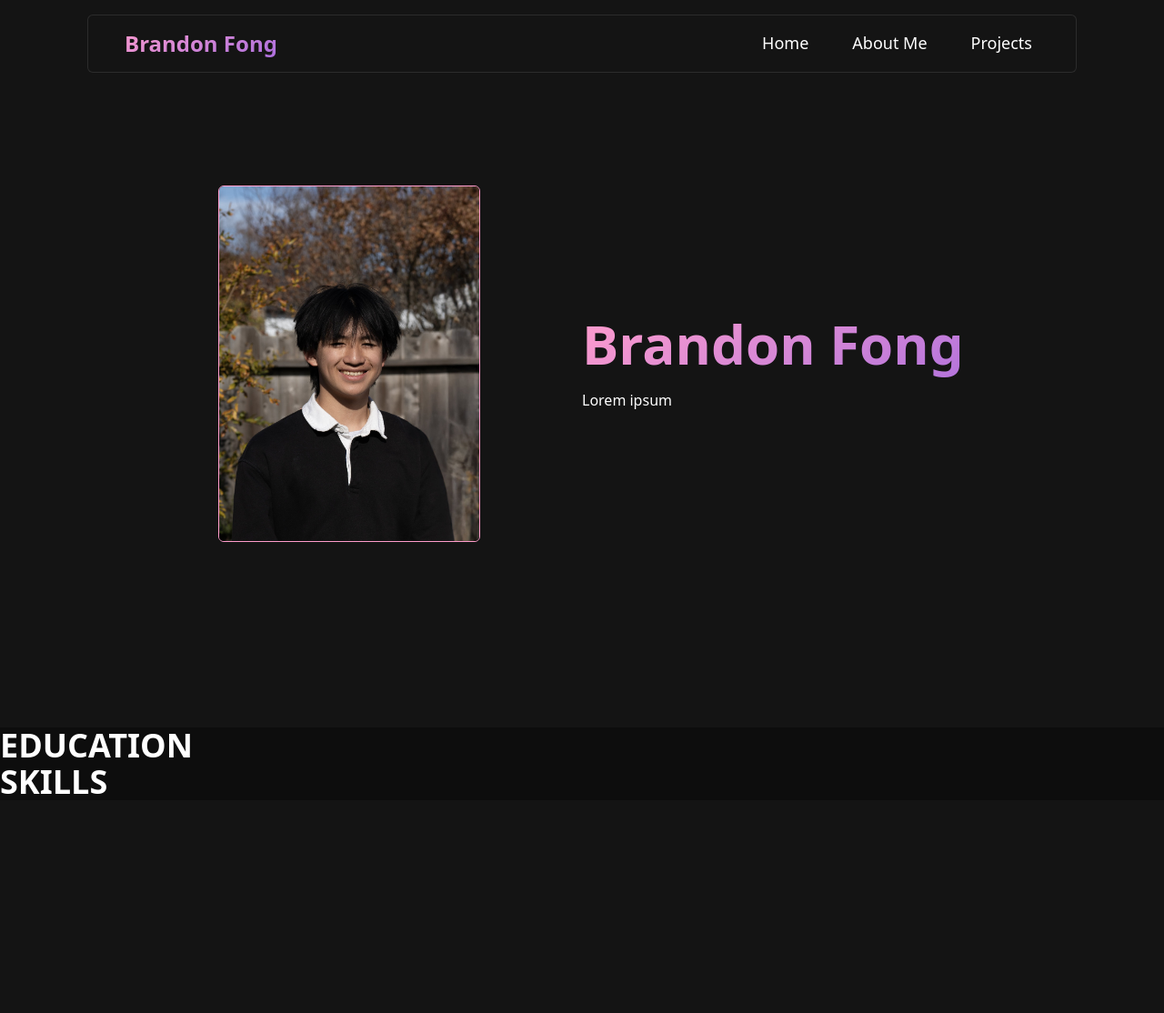
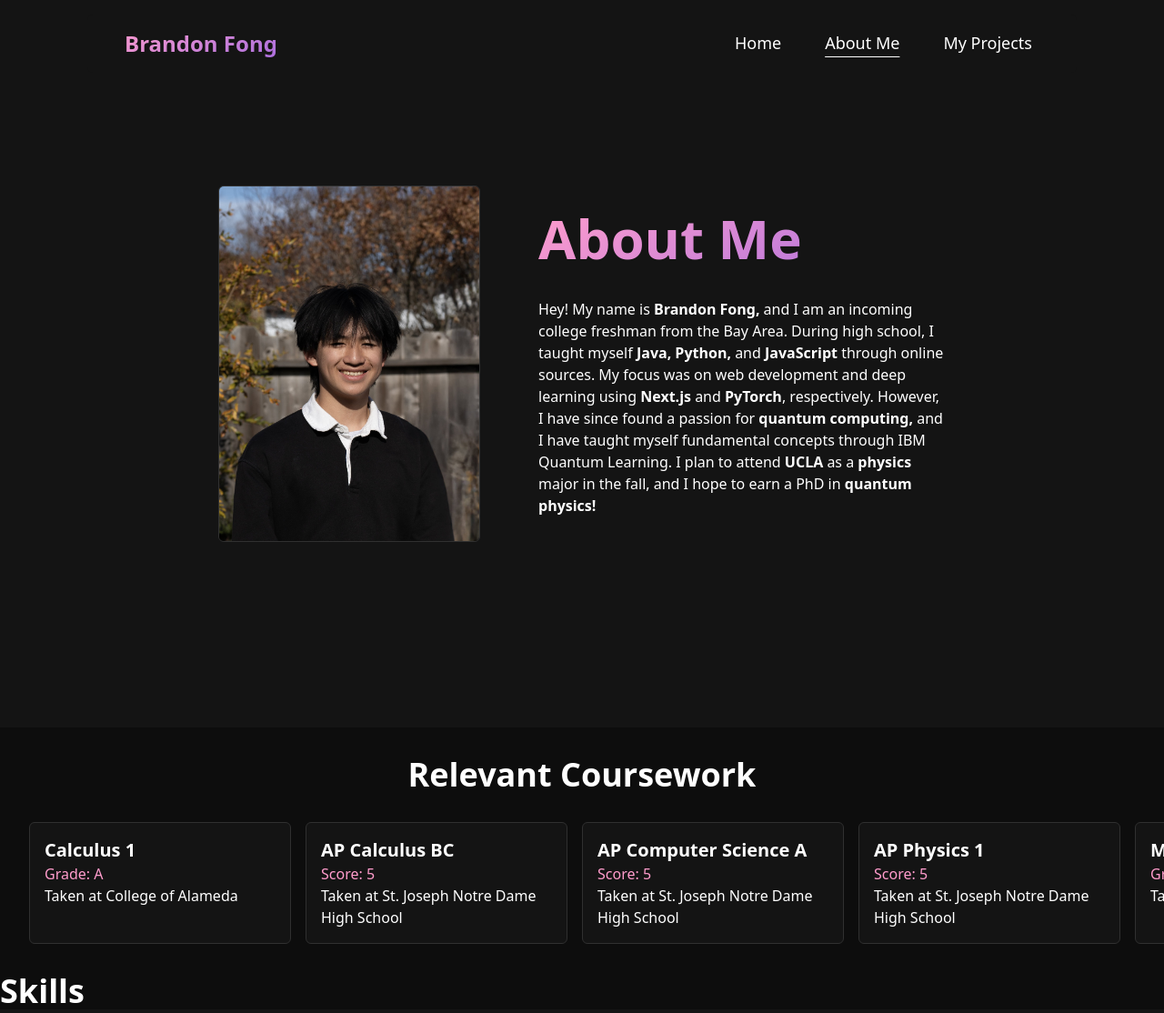
Before and after one commit to bfong-08/portfolio, a Next.js app: page /about in a window 1280 px wide. Shown: the whole page at 91% size. Before the commit the page ends 884 px from the top, so only its background shows below. Built offline with nearby package versions, Linux system fonts and the light colour scheme.

Commit message:
add coursework and description to about page

```diff
--- a/app/about/page.tsx
+++ b/app/about/page.tsx
@@ -1,11 +1,44 @@
 import Image from "next/image";
 
 export default function About() {
+  const courses = [
+    {
+      title: "Calculus 1",
+      grade: "A",
+      institution: "College of Alameda",
+    },
+    {
+      title: "AP Calculus BC",
+      score: "5",
+      institution: "St. Joseph Notre Dame High School",
+    },
+    {
+      title: "AP Computer Science A",
+      score: "5",
+      institution: "St. Joseph Notre Dame High School",
+    },
+    {
+      title: "AP Physics 1",
+      score: "5",
+      institution: "St. Joseph Notre Dame High School",
+    },
+    {
+      title: "Multivariable Calculus",
+      grade: "A",
+      institution: "College of Alameda",
+    },
+    {
+      title: "Differential Equations",
+      grade: "A",
+      institution: "College of Alameda",
+    },
+  ];
+
   return (
     <>
-      <header className="w-full h-screen flex px-32">
-        <div className="flex items-center justify-center w-1/2">
-          <div className="overflow-hidden border border-accent w-72 rounded-md ">
+      <header className="w-full h-screen flex px-32 gap-16 justify-center">
+        <div className="flex items-center justify-center">
+          <div className="overflow-hidden border border-grey w-72 rounded-md ">
             <Image
               src={"/profile-picture.jpg"}
               alt="pfp"
@@ -15,17 +48,67 @@ export default function About() {
             />
           </div>
         </div>
-        <div className="w-1/2 flex flex-col justify-center text-white">
-          <h1 className="text-gradient text-6xl h-20 ">Brandon Fong</h1>
-          <p>Lorem ipsum</p>
+        <div className=" w-md flex flex-col justify-center text-white gap-4">
+          <h1 className="text-gradient text-6xl h-20">About Me</h1>
+          <p>
+            Hey! My name is <BW>Brandon Fong,</BW> and I am an incoming college
+            freshman from the Bay Area. During high school, I taught myself{" "}
+            <BW>Java, Python, </BW> and <BW>JavaScript</BW> through online
+            sources. My focus was on web development and deep learning using{" "}
+            <BW>Next.js</BW> and <BW>PyTorch</BW>, respectively. However, I have
+            since found a passion for <BW>quantum computing,</BW> and I have
+            taught myself fundamental concepts through IBM Quantum Learning. I
+            plan to attend <BW>UCLA</BW> as a <BW>physics</BW> major in the
+            fall, and I hope to earn a PhD in <BW>quantum physics!</BW>
+          </p>
         </div>
       </header>
-      <div className="bg-black">
-        <h1>EDUCATION</h1>
+      <div className="bg-black flex flex-col items-center py-8 gap-8">
+        <h1>Relevant Coursework</h1>
+        <div className="flex flex-nowrap gap-4 px-8 overflow-x-scroll no-scrollbar max-w-full">
+          {courses.map((course) => (
+            <CourseCard
+              key={course.title}
+              title={course.title}
+              score={course.score}
+              grade={course.grade}
+              institution={course.institution}
+            />
+          ))}
+        </div>
       </div>
       <div className="bg-black">
-        <h1>SKILLS</h1>
+        <h1>Skills</h1>
       </div>
     </>
   );
 }
+
+function CourseCard({
+  title,
+  score,
+  grade,
+  institution,
+}: {
+  title: string;
+  score?: string;
+  grade?: string;
+  institution: string;
+}) {
+  return (
+    <div
+      className="bg-midnight flex flex-col shrink-0 rounded-md
+    border border-grey p-4 w-2xs hover:border-accent transition-all
+    duration-150">
+      <h2 className="text-white text-xl font-bold">{title}</h2>
+      <h3 className="text-accent">
+        {score ? "Score" : "Grade"}: {score ? score : grade}
+      </h3>
+      <p className="">Taken at {institution}</p>
+    </div>
+  );
+}
+
+function BW({ children }: { children: React.ReactNode }) {
+  return <span className="font-bold">{children}</span>;
+}
--- a/app/components/carousel.tsx
+++ /dev/null
@@ -1,20 +0,0 @@
-import React, { Children } from "react";
-
-export function Carousel({ children }: { children: React.ReactNode }) {
-  const childrenArray = Children.toArray(children);
-  return (
-    <div>
-      <button></button>
-      <div>
-        {childrenArray.map((child, index) => (
-          <div key={index}>{child}</div>
-        ))}
-      </div>
-      <button></button>
-    </div>
-  );
-}
-
-export function CarouselItem() {
-  return <div></div>;
-}
--- a/app/components/navbar.tsx
+++ b/app/components/navbar.tsx
@@ -2,16 +2,28 @@
 
 import Link from "next/link";
 import { usePathname } from "next/navigation";
+import { useState, useEffect } from "react";
 
 export default function Navbar() {
   const pathname = usePathname();
+  const [isScrolled, setIsScrolled] = useState(false);
+
+  useEffect(() => {
+    const handleScroll = () => {
+      setIsScrolled(window.scrollY > 25);
+    };
+
+    window.addEventListener("scroll", handleScroll);
+    return () => window.removeEventListener("scroll", handleScroll);
+  }, []);
 
   return (
     <nav className="w-full fixed top-4 px-24 z-40">
       <div
-        className="transition-all duration-200
+        className={`transition-all duration-150
          h-16 rounded-md flex gap-2 items-center p-2 z-40 text-lg border
-         border-white/10 bg-midnight justify-between px-8">
+        bg-midnight justify-between px-8
+         ${isScrolled ? "border-grey" : " border-transparent"}`}>
         <Link
           href={"/"}
           className="px-2 font-bold h-full flex items-center text-2xl text-gradient">
@@ -25,7 +37,7 @@ export default function Navbar() {
             About Me
           </Navlink>
           <Navlink href={"/projects"} pathname={pathname}>
-            Projects
+            My Projects
           </Navlink>
         </div>
       </div>
@@ -43,8 +55,20 @@ const Navlink = ({
   pathname: string;
 }) => {
   return (
-    <Link href={href} className={`navlink text-white`}>
-      {children}
-    </Link>
+    <div className="flex justify-center h-full w-fit relative">
+      <Link
+        href={href}
+        className={`flex justify-center h-full w-fit transition-all hover:brightness-80
+        duration-150 rounded-md py-2 px-4 text-white absolute underline-offset-8
+      ${pathname == href ? "font-medium underline" : "font-normal"}`}>
+        {children}
+      </Link>
+      <span
+        className="flex justify-center h-full font-medium
+        py-2 px-4 relative top-0 left-0 pointer-events-none invisible"
+        aria-hidden="true">
+        {children}
+      </span>
+    </div>
   );
 };
--- a/app/globals.css
+++ b/app/globals.css
@@ -6,6 +6,7 @@
 
 @theme {
   --font-grotesk: var(--font-grotesk);
+  --color-grey: #303030;
   --color-midnight: #141414;
   --color-black: #0d0d0d;
   --color-accent: #ff9ccc;
@@ -31,11 +32,18 @@
     @apply border border-accent bg-transparent hover:bg-accent;
   }
 
-  .navlink {
-    @apply font-normal h-full w-fit transition-all duration-100 rounded-md py-2 px-4 hover:bg-black/20 relative;
-  }
-
   .text-gradient {
     @apply bg-linear-150 from-accent to-secondary bg-clip-text text-transparent inline-block;
   }
 }
+
+@layer utilities {
+  .no-scrollbar::-webkit-scrollbar {
+    display: none;
+  }
+
+  .no-scrollbar {
+    -ms-overflow-style: none;
+    scrollbar-width: none;
+  }
+}
--- a/app/page.tsx
+++ b/app/page.tsx
@@ -1,6 +1,5 @@
 import Image from "next/image";
 import Link from "next/link";
-import { Carousel, CarouselItem } from "./components/carousel";
 import { FaLinkedin, FaGithub } from "react-icons/fa";
 
 export default function Home() {
@@ -57,7 +56,7 @@ export default function Home() {
         </div>
       </header>
       <div className="w-full pt-12 pb-18 gap-8 bg-black text-white flex flex-col items-center justify-center">
-        <h1 className="">FEATURED PROJECTS</h1>
+        <h1 className="">Featured Projects</h1>
         <div className="flex gap-8">
           <ProjectLink
             href="https://github.com/bfong-08/quantum-simulator"
@@ -74,11 +73,6 @@ export default function Home() {
             description="A simple interface to evolve a qubit state using quantum gates"
           />
         </div>
-      </div>
-      <div className="w-full text-white flex flex-col items-center justify-center">
-        <Carousel>
-          <CarouselItem />
-        </Carousel>
       </div>
     </div>
   );
@@ -100,8 +94,8 @@ const ProjectLink = ({
   return (
     <Link
       href={href}
-      className="h-96 w-xs  overflow-hidden flex item-center justify-center
-        relative group hover:scale-[101%] transition-all duration-200"
+      className="h-96 w-xs rounded-md  overflow-hidden flex item-center justify-center
+        relative group hover:scale-[101%] transition-all duration-150"
       target="_blank">
       <Image
         src={img_src}
@@ -109,7 +103,7 @@ const ProjectLink = ({
         width={1000}
         height={1000}
         className="w-full object-cover group-hover:scale-110 group-hover:brightness-75
-          transition-all duration-200"
+          transition-all duration-150"
       />
       <div
         className="flex flex-col gap-1 justify-end absolute bottom-0 left-0 w-full h-full p-4 z-10
```
